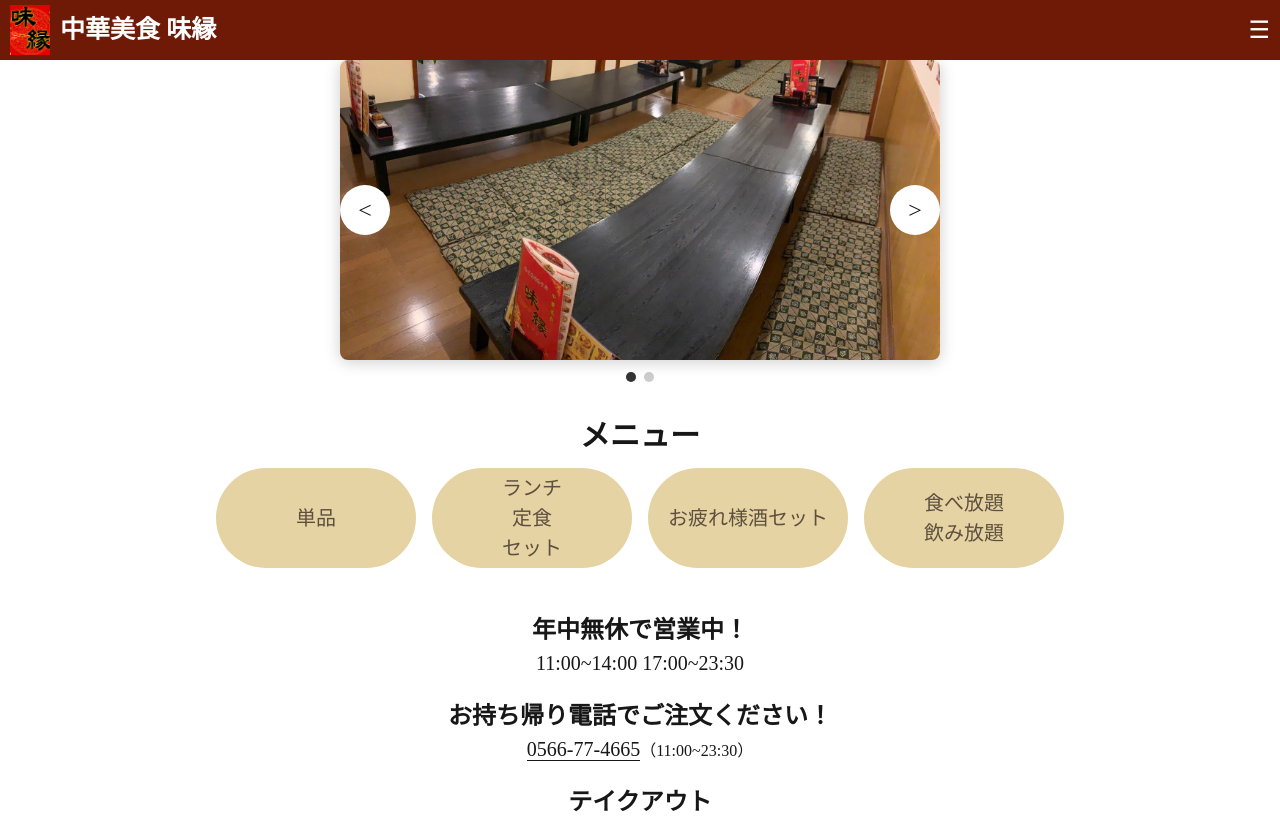
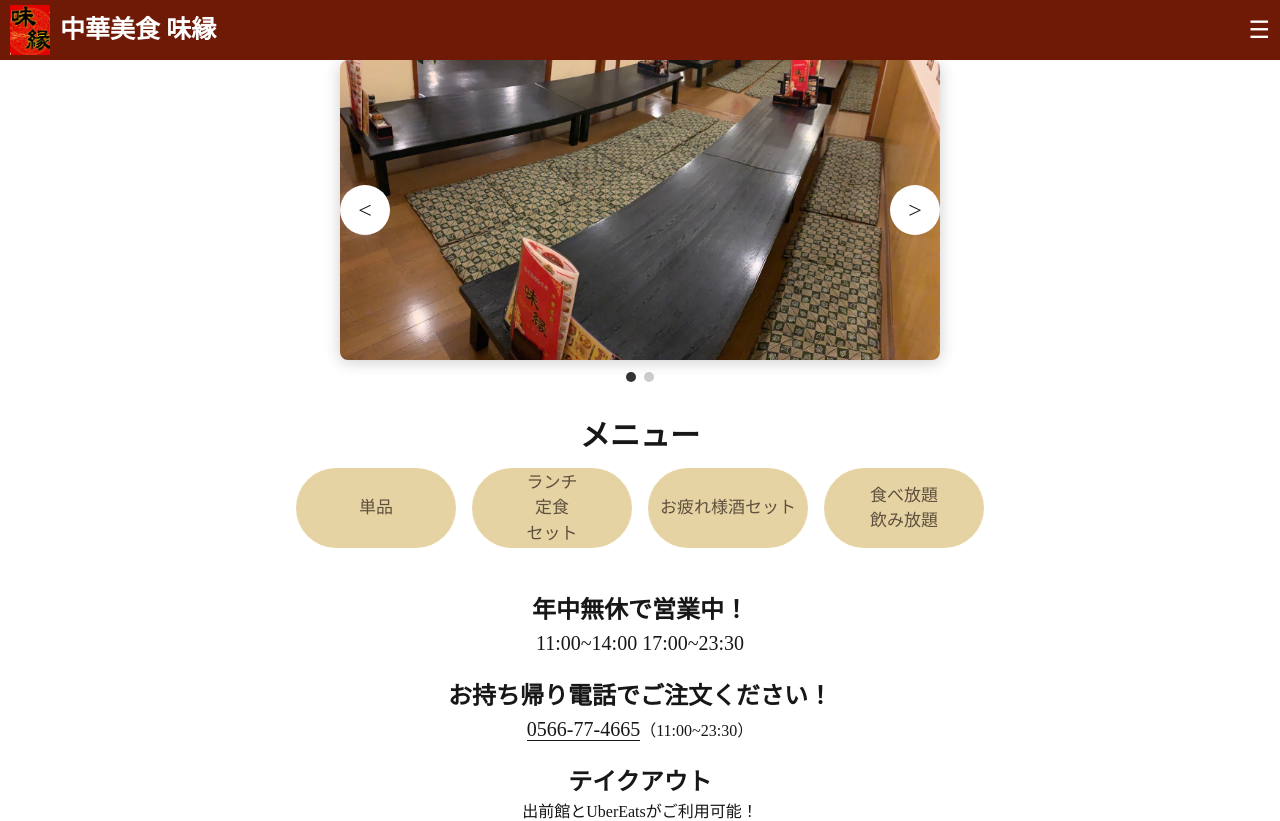
Before and after one commit to shi615/mien.jp, a Next.js app: page / in a window 1280 px wide. Shown: the top 821 px of the page. Built offline with nearby package versions, Linux system fonts and the light colour scheme.

Commit message:
abjusted menu buttons at home

```diff
--- a/src/app/main.js
+++ b/src/app/main.js
@@ -30,11 +30,11 @@
         <a href="/menu/tanpin" style={{
           backgroundColor: "#e6d3a3",
           color: "#5e503f",
-          fontSize: "20px",
+          fontSize: "17px",
           borderRadius: "50px",
           padding: "10px",
-          width: "200px",
-          height: "100px",
+          width: "160px",
+          height: "80px",
           display: "flex",
           alignItems: "center",
           justifyContent: "center",
@@ -46,11 +46,11 @@
         <a href="/menu/teisyoku" style={{
           backgroundColor: "#e6d3a3",
           color: "#5e503f",
-          fontSize: "20px",
+          fontSize: "17px",
           borderRadius: "50px",
           padding: "10px",
-          width: "200px",
-          height: "100px",
+          width: "160px",
+          height: "80px",
           display: "flex",
           alignItems: "center",
           justifyContent: "center",
@@ -62,11 +62,11 @@
         <a href="/menu/otsukare" style={{
           backgroundColor: "#e6d3a3",
           color: "#5e503f",
-          fontSize: "20px",
+          fontSize: "17px",
           borderRadius: "50px",
           padding: "10px",
-          width: "200px",
-          height: "100px",
+          width: "160px",
+          height: "80px",
           display: "flex",
           alignItems: "center",
           justifyContent: "center",
@@ -78,11 +78,11 @@
         <a href="/menu/tabehodai" style={{
           backgroundColor: "#e6d3a3",
           color: "#5e503f",
-          fontSize: "20px",
+          fontSize: "17px",
           borderRadius: "50px",
           padding: "10px",
-          width: "200px",
-          height: "100px",
+          width: "160px",
+          height: "80px",
           display: "flex",
           alignItems: "center",
           justifyContent: "center",
```
